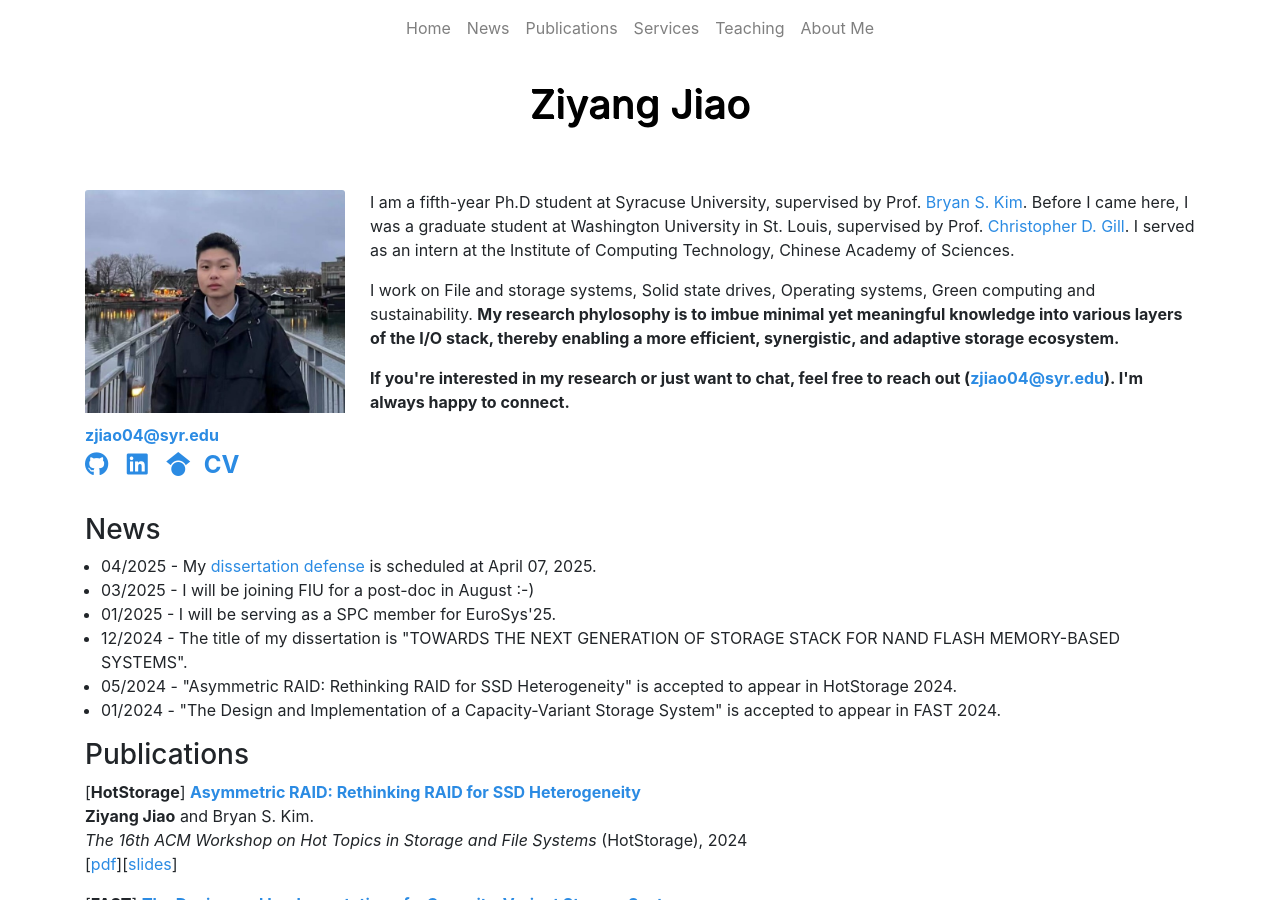
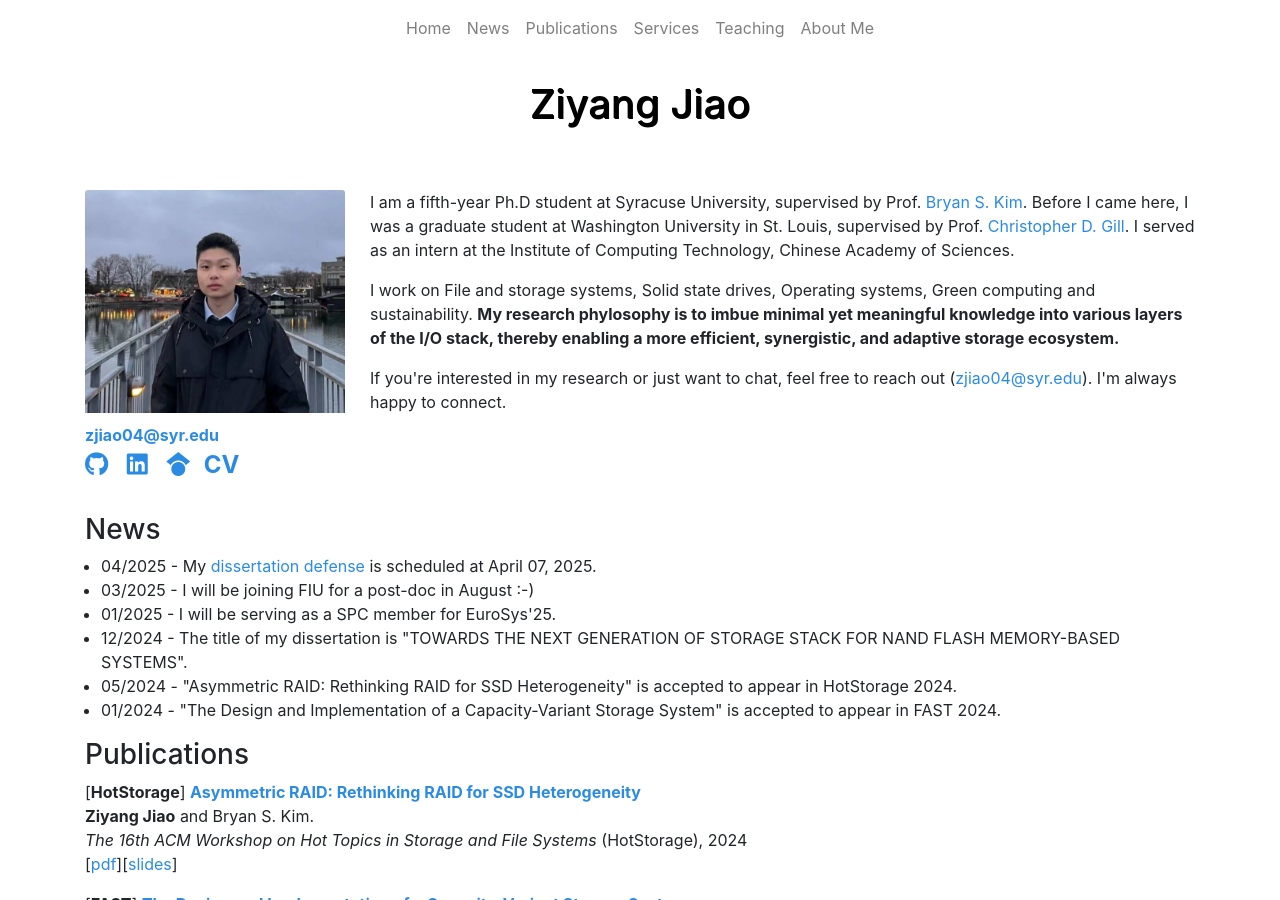
Before and after one commit to ZiyangJiao/ZiyangJiao.github.io, a Jekyll site: the page index.html, which Jekyll copies as it is, in a window 1280 px wide and 900 px high. Built offline with Jekyll 4.4.1, drawn with Linux system fonts in a browser that asks for light colours; nearby versions of some CDN libraries.

```diff
--- a/index.html
+++ b/index.html
@@ -116,7 +116,7 @@
         </p>
 
         <p>
-          <b>If you're interested in my research or just want to chat, feel free to reach out (<a href="mailto:zjiao04@syr.edu">zjiao04@syr.edu</a>). I'm always happy to connect.</b>
+          If you're interested in my research or just want to chat, feel free to reach out (<a href="mailto:zjiao04@syr.edu">zjiao04@syr.edu</a>). I'm always happy to connect.
         </p>
       </div>
 
```
